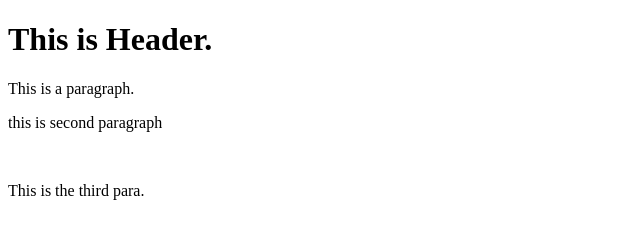
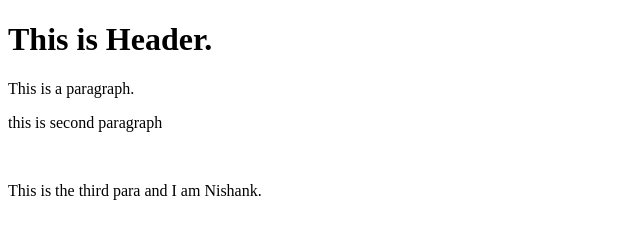
Before and after one commit to CheMLers/git-test, a website: page index.html in a window 1280 px wide. Shown: the whole page, without its empty margins (0-640 px from the left). Drawn offline with Linux system fonts and the light colour scheme.

Commit message:
fifth commit

```diff
--- a/index.html
+++ b/index.html
@@ -6,6 +6,6 @@
         <p>This is a paragraph.</p>
         <p>this is second paragraph</p>
         <br>
-        <p>This is the third para.</p>
+        <p>This is the third para and I am Nishank.</p>
     </body>
 </html>
```
Also changed, not shown: package.json (+8 -2 lines), 1 other file.
